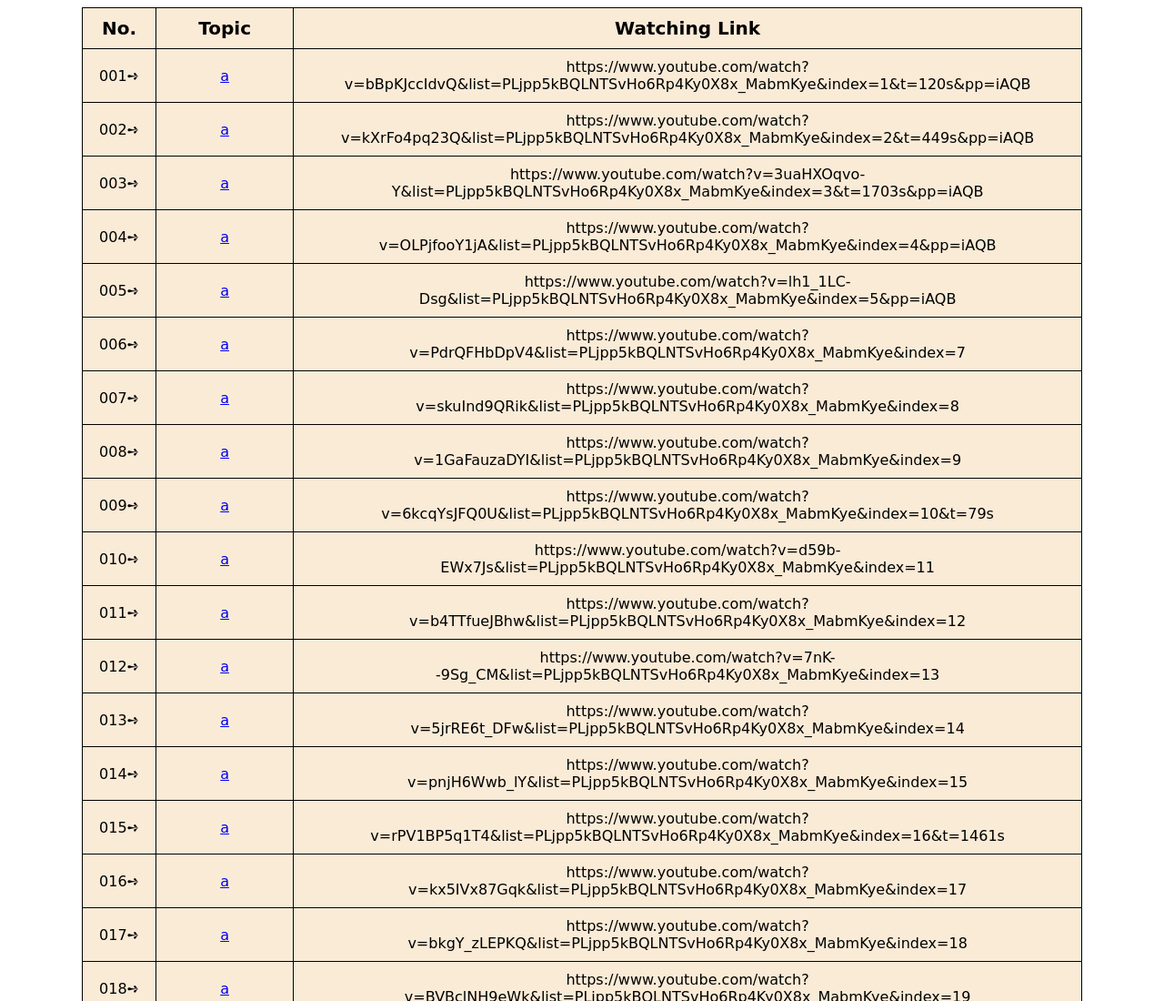
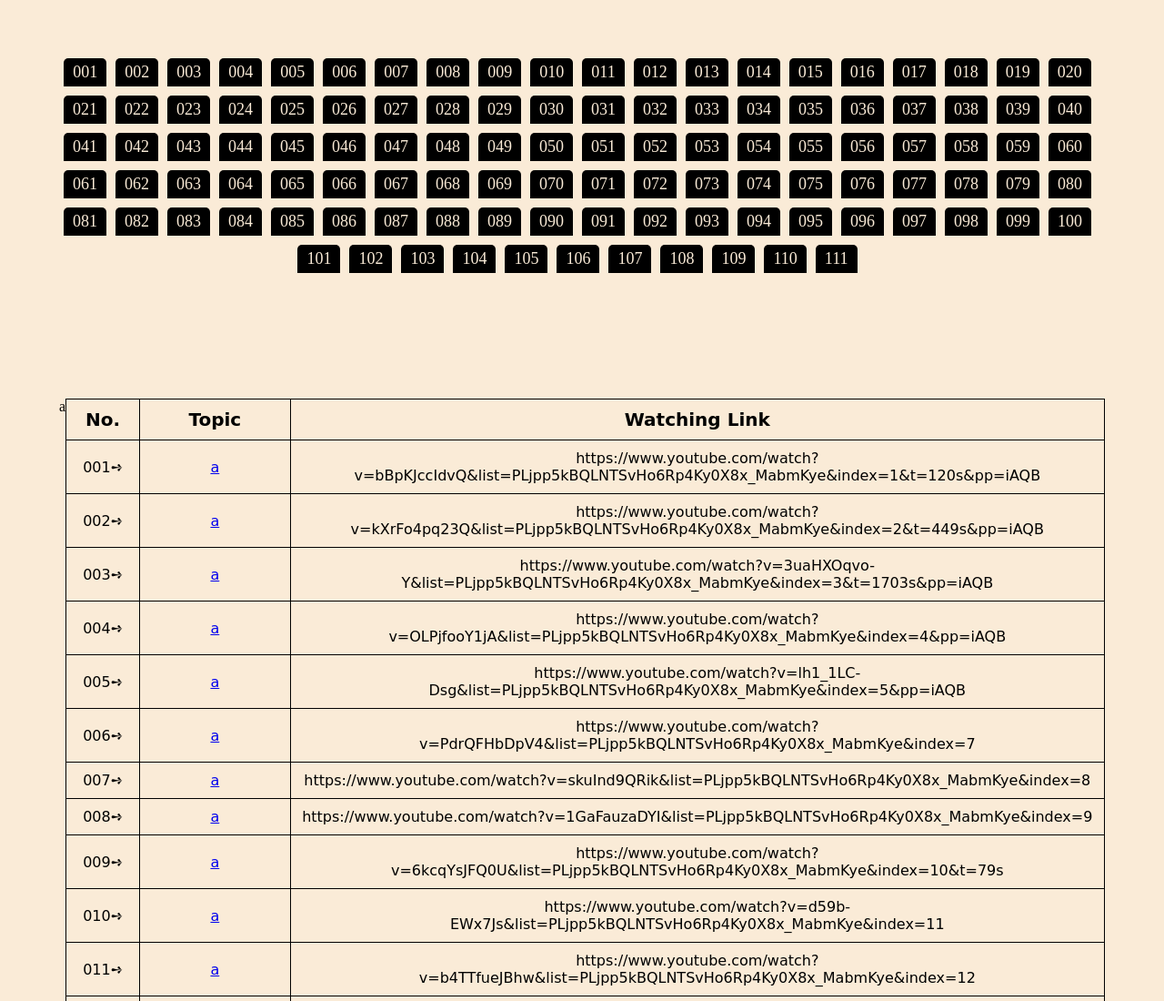
Before and after one commit to Apoorv-AK-Coder/JS-Notes, a plain HTML site: page index.html in a window 1280 px wide. Shown: the top 1100 px of the page at 91% size. Drawn offline with Linux system fonts and the light colour scheme.

Commit message:
dsafsd
sda

```diff
--- a/header.html
+++ b/header.html
@@ -4,46 +4,16 @@
 <head>
     <meta charset="UTF-8">
     <meta name="viewport" content="width=device-width, initial-scale=1.0">
-    <title>Document</title>
-    <style>
-        * {
-            margin: 0;
-            padding: 0;
-        }
+    <title>Header</title>
+    <link href="./style.css" rel="stylesheet">
 
-        .navigation {
-            padding: 20px 0;
-            max-width: 1190px;
-            margin: auto;
-            /* background-color: red; */
-        }
-
-        li {
-            list-style: none;
-            border: 1px solid black;
-            background-color: ;
-            padding: 5px 10px;
-            border-radius: 5px;
-            margin: 5px 5px 0px 5px;
-        }
-
-        li:hover {background-color: black;}
-
-        ul {
-            display: flex;
-            justify-content: center;
-            margin: auto;
-        }
-
-        a {color: black; text-decoration: none;}
-        a:hover {color:antiquewhite;}
-    </style>
 </head>
 
 <body>
     <div class="navigation">
         <nav>
             <ul>
+                <!-- <li></li> -->
                 <li><a href="./inner pages/001.html">001</a></li>
                 <li><a href="./inner pages/002.html">002</a></li>
                 <li><a href="./inner pages/003.html">003</a></li>
--- a/index.html
+++ b/index.html
@@ -5,32 +5,29 @@
     <meta charset="UTF-8">
     <meta name="viewport" content="width=device-width, initial-scale=1.0">
     <title>JS Notes</title>
+    <link href="./style.css" rel="stylesheet">
 
-    <style>
-        table,
-        th,
-        td {
-            border: 1px solid black;
-            padding: 10px;
-            text-align: center;
-            border-collapse: collapse;
-            font-family: cursive;
-        }
-
-        .row {
-            max-width: 1100px;
-            background-color: antiquewhite;
-            margin: auto;
-        }
-    </style>
 </head>
 
 <body>
 
+    <div class="container">
+        <div class="row">
+            <div class="column">
+                <header></header>
+            </div>
+        </div>
+    </div>
+
 <!-- <header></header> -->
 
     <div class="container">
-        <table class="row" style="width:100%;">
+        <div class="row">
+            <div class="column">
+                a
+            </div>
+            <div class="column">
+                <table style="width:100%;">
                     <tr>
                         <th style="font-size: 20px; width:60px;">No.</th>
                         <th style="font-size: 20px;">Topic</th>
@@ -597,7 +594,10 @@
                     </tr>
                 </table>
             </div>
-    <!-- <script src="header.js"></script> -->
+        </div>
+
+    </div>
+    <script src="header.js"></script>
 </body>
 
 </html>
--- /dev/null
+++ b/style.css
@@ -0,0 +1,47 @@
+.row {
+    max-width: 1150px;
+    margin: auto;
+    display: flex;
+    padding: 5% 0;
+}
+
+* {
+    margin: 0;
+    padding: 0;
+    /* gap: 20px; */
+}
+
+.container {
+    background-color: antiquewhite;
+}
+
+table,
+th,
+td {
+    border: 1px solid black;
+    padding: 10px;
+    text-align: center;
+    border-collapse: collapse;
+    font-family: cursive;
+}
+
+nav ul li {
+    list-style: none;
+    background-color: black;
+    padding: 5px 10px;
+    border-radius: 5px 5px 0 0;
+    margin: 0 5px 10px 5px;
+    text-align: center;
+    font-size: 18px;
+}
+
+nav ul li:hover {background-color: red;}
+
+ul {
+    display: flex;
+    justify-content: center;
+    margin: auto;
+}
+
+li a {color: antiquewhite; text-decoration: none;}
+li a:hover {color:antiquewhite;}
```
Also changed, not shown: 001.html (added, +35 -0 lines). Lines whose indentation alone changed are shown as unchanged.
